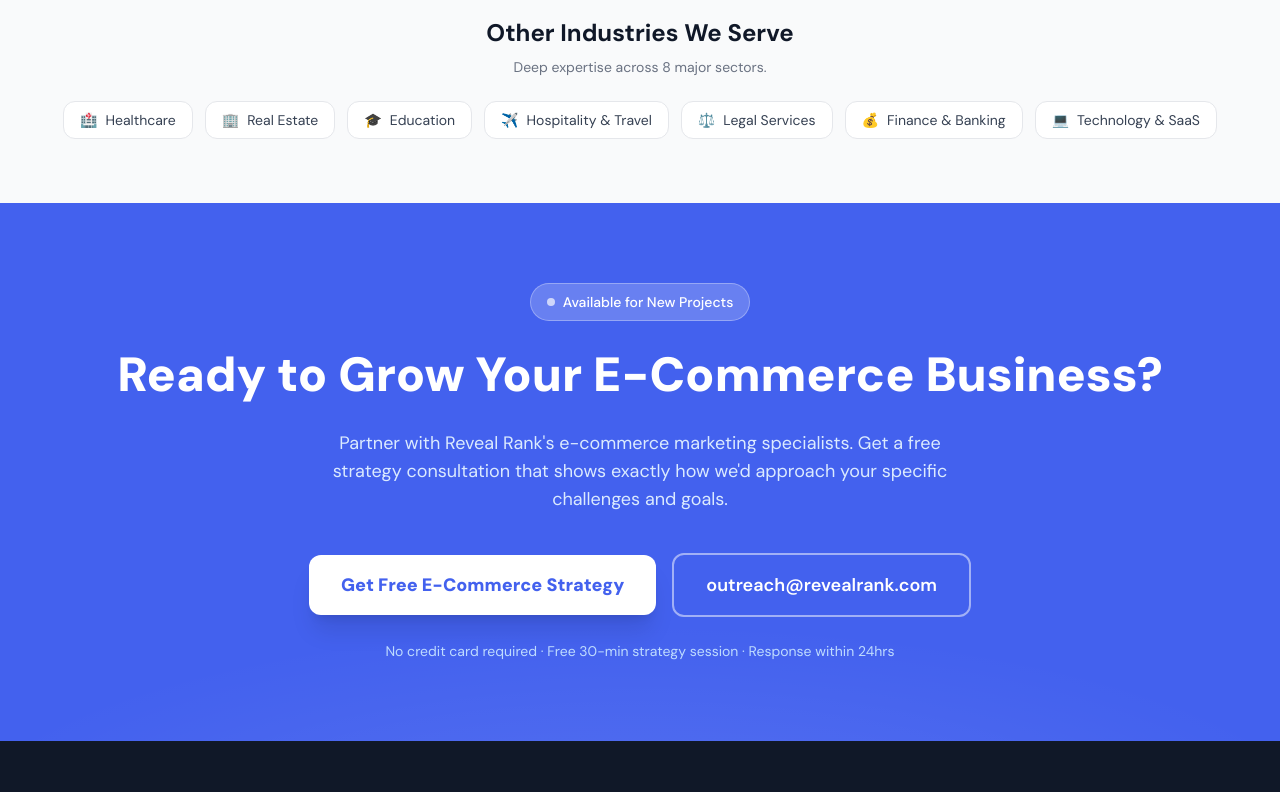
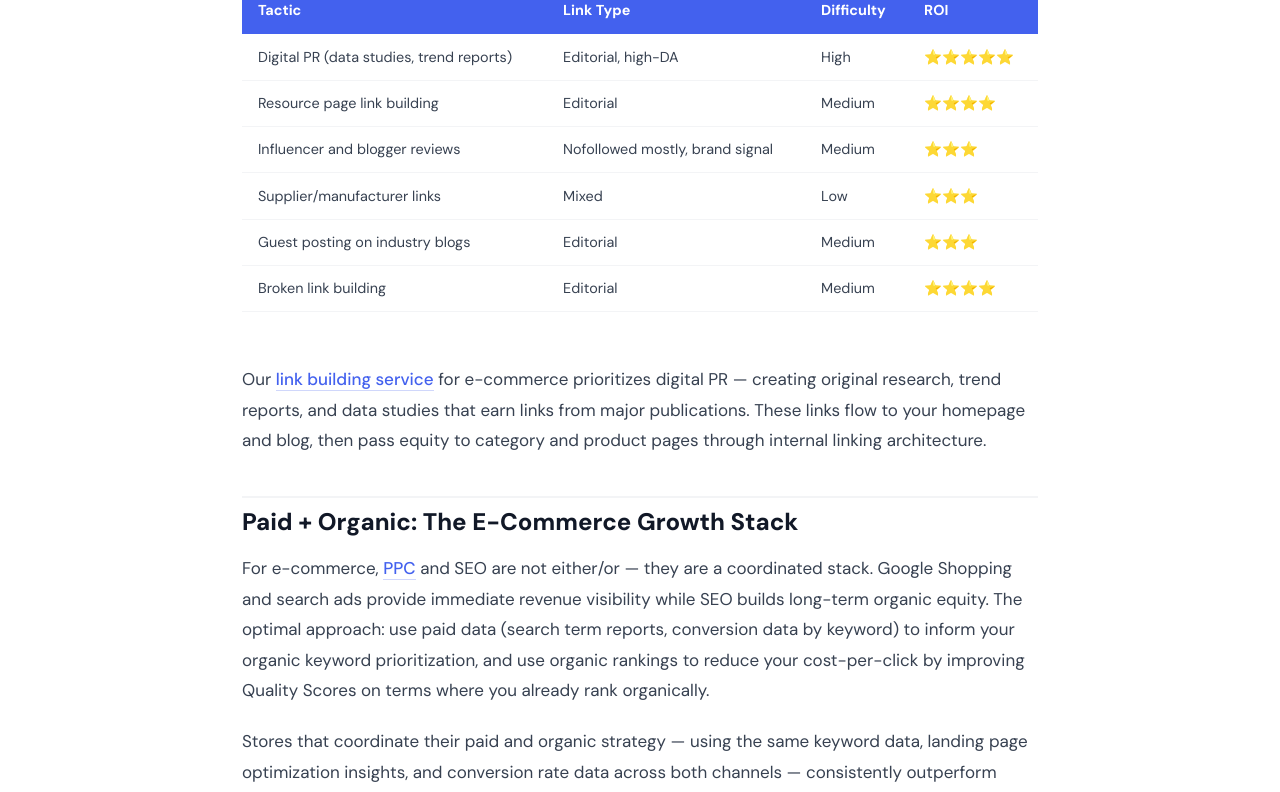
Before and after one commit to RevealDeploymentZone/revealrank, a Next.js app: page /industries/ecommerce in a window 1280 px wide. Shown: the part 3986-4778 px from the top of the page. Built offline with nearby package versions, Linux system fonts and the light colour scheme.

Commit message:
Render long-form content section in industry pages

```diff
--- a/app/industries/[slug]/page.tsx
+++ b/app/industries/[slug]/page.tsx
@@ -3,6 +3,7 @@
 import Link from "next/link";
 import { industries, getIndustry } from "@/data/industries";
 import CTASection from "@/components/CTASection";
+import { getIndustryContent } from "@/data/industry-content";
 import BreadcrumbSchema from "@/components/BreadcrumbSchema";
 
 export function generateStaticParams() {
@@ -29,6 +30,8 @@
   const { slug } = await params;
   const industry = getIndustry(slug);
   if (!industry) notFound();
+
+  const longContent = getIndustryContent(slug);
 
   const faqSchema = {
     "@context": "https://schema.org",
@@ -97,6 +100,35 @@
           </div>
         </div>
       </section>
+
+      {/* Long-form industry content */}
+      {longContent && (
+        <section className="py-16 bg-white border-b border-gray-100">
+          <div className="max-w-[860px] mx-auto px-4 lg:px-8">
+            <style>{`
+              .industry-body h2 { font-size:1.5rem;font-weight:800;color:#111827;margin:2.5rem 0 1rem;padding-top:0.5rem;border-top:2px solid #f3f4f6;line-height:1.3; }
+              .industry-body h3 { font-size:1.2rem;font-weight:700;color:#1f2937;margin:2rem 0 0.75rem; }
+              .industry-body p { font-size:1.0625rem;line-height:1.8;color:#374151;margin-bottom:1.25rem; }
+              .industry-body ul,.industry-body ol { padding-left:1.5rem;margin-bottom:1.25rem; }
+              .industry-body li { font-size:1rem;line-height:1.75;color:#374151;margin-bottom:0.4rem; }
+              .industry-body ul li { list-style-type:disc; }
+              .industry-body ol li { list-style-type:decimal; }
+              .industry-body a { color:#4361ee;text-decoration:none;font-weight:500;border-bottom:1px solid #4361ee40; }
+              .industry-body a:hover { color:#3451de; }
+              .industry-body strong { font-weight:700;color:#111827; }
+              .industry-body em { font-style:italic; }
+              .industry-body table { width:100%;border-collapse:collapse;margin:1.5rem 0;font-size:0.9rem; }
+              .industry-body th { background:#4361ee;color:white;padding:0.75rem 1rem;text-align:left;font-weight:700; }
+              .industry-body td { padding:0.65rem 1rem;border-bottom:1px solid #f3f4f6;color:#374151; }
+              .industry-body tr:hover td { background:#f8faff; }
+            `}</style>
+            <div
+              className="industry-body"
+              dangerouslySetInnerHTML={{ __html: longContent }}
+            />
+          </div>
+        </section>
+      )}
 
       {/* Why specialist marketing matters */}
       <section className="py-20 bg-gray-50">
```
